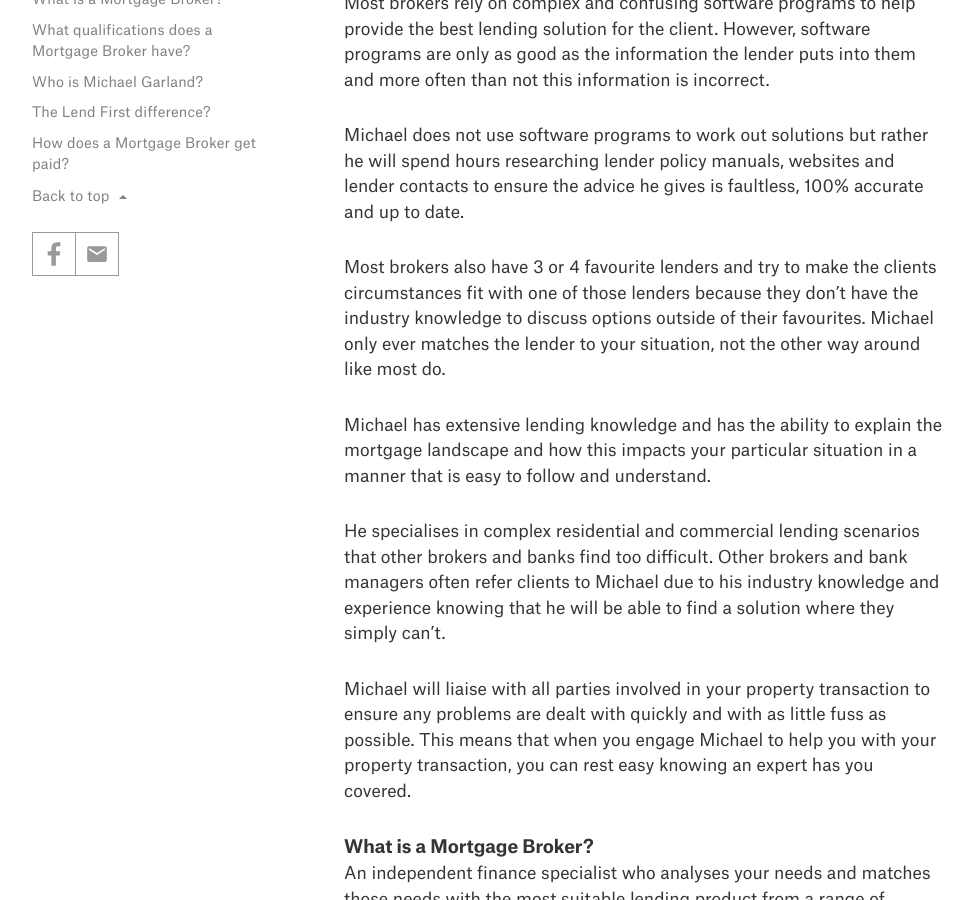
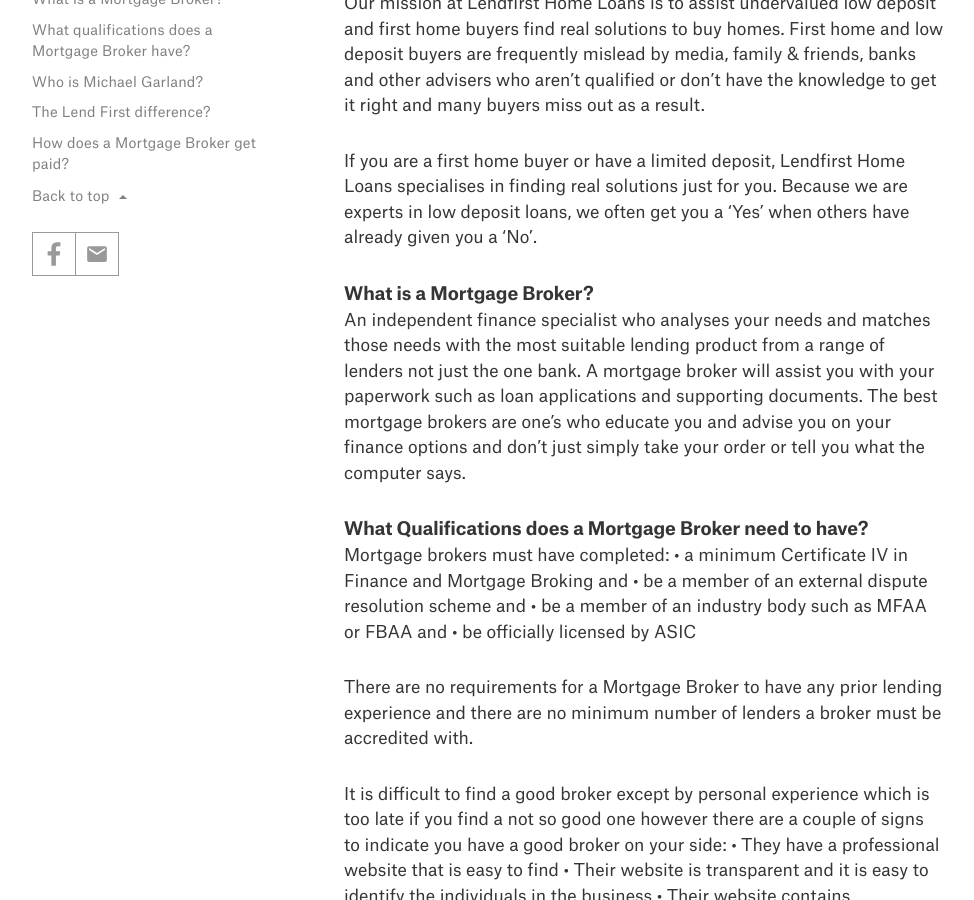
Before and after one commit to callumflack/lend-first, a Jekyll site: the page built from why-choose-lendfirst/index.md, in a window 1280 px wide and 900 px high, scrolled down 777 px. Shown: the whole window, without its empty margins (152-1126 px from the left). Built offline with Jekyll 4.4.1, drawn with Linux system fonts in a browser that asks for light colours; some of the changed text lies outside the part shown.

Commit message:
Updated Index

```diff
--- a/why-choose-lendfirst/index.md
+++ b/why-choose-lendfirst/index.md
@@ -1,48 +1,51 @@
 ---
 title: Why choose LendFirst?
-layout: page
+has-javascripts: true
 image: "/uploads/why-choose-lendfirst.jpg"
-has-javascripts: true
 menu:
 - What is a Mortgage Broker
 - What qualifications does a Mortgage Broker have
 - Who is Michael Garland
 - The Lend First difference
 - How does a Mortgage Broker get paid
+layout: page
 ---
 
-Most brokers rely on complex and confusing software programs to help provide the best lending solution for the client. However, software programs are only as good as the information the lender puts into them and more often than not this information is incorrect.
+Our mission at Lendfirst Home Loans is to assist undervalued low deposit and first home buyers find real solutions to buy homes.  First home and low deposit buyers are frequently mislead by media, family & friends, banks and other advisers who aren’t qualified or don’t have the knowledge to get it right and many buyers miss out as a result.
 
-Michael does not use software programs to work out solutions but rather he will spend hours researching lender policy manuals, websites and lender contacts to ensure the advice he gives is faultless, 100% accurate and up to date.
-
-Most brokers also have 3 or 4 favourite lenders and try to make the clients circumstances fit with one of those lenders because they don’t have the industry knowledge to discuss options outside of their favourites.  Michael only ever matches the lender to your situation, not the other way around like most do.
-
-Michael has extensive lending knowledge and has the ability to explain the mortgage landscape and how this impacts your particular situation in a manner that is easy to follow and understand.
-
-He specialises in complex residential and commercial lending scenarios that other brokers and banks find too difficult. Other brokers and bank managers often refer clients to Michael due to his industry knowledge and experience knowing that he will be able to find a solution where they simply can’t.
-
-Michael will liaise with all parties involved in your property transaction to ensure any problems are dealt with quickly and with as little fuss as possible.  This means that when you engage Michael to help you with your property transaction, you can rest easy knowing an expert has you covered.
+If you are a first home buyer or have a limited deposit, Lendfirst Home Loans specialises in finding real solutions just for you.  Because we are experts in low deposit loans, we often get you a ‘Yes’ when others have already given you a ‘No’.
 
 <h4 id="what-is-a-mortgage-broker">What is a Mortgage Broker?</h4>
-An independent finance specialist who analyses your needs and matches those needs with the most suitable lending product from a range of lenders not just the one bank. A mortgage broker will assist you with your paperwork such as loan applications and supporting documents.  The best mortgage brokers are one’s who educate you and advise you on your finance options and don’t just simply take your order.
-
-During the property finance transaction, a mortgage broker and a solicitor are the only two experts that are genuinely working in your best interests.  The bank certainly isn’t and the solicitor is not equipped to manage your finance options.  It’s even worse if you are refinancing, because without a mortgage broker on your team, no-one is working in your best interests at all.
+An independent finance specialist who analyses your needs and matches those needs with the most suitable lending product from a range of lenders not just the one bank. A mortgage broker will assist you with your paperwork such as loan applications and supporting documents.  The best mortgage brokers are one’s who educate you and advise you on your finance options and don’t just simply take your order or tell you what the computer says.
 
 <h4 id="what-qualifications-does-a-mortgage-broker-have">What Qualifications does a Mortgage Broker need to have?</h4>
-Mortgage brokers must have completed a minimum Certificate IV in Finance and Mortgage Broking, be a member of an external dispute resolution scheme, be a member of an industry body such as MFAA or FBAA and be officially licensed by ASIC.
+Mortgage brokers must have completed:
+•	a minimum Certificate IV in Finance and Mortgage Broking and
+•	be a member of an external dispute resolution scheme and
+•	be a member of an industry body such as MFAA or FBAA and
+•	be officially licensed by ASIC
 
-There are no requirements for a Mortgage Broker to have any prior lending experience other than have a mentor look over their first couple of loan applications.
+There are no requirements for a Mortgage Broker to have any prior lending experience and there are no minimum number of lenders a broker must be accredited with.
 
-If you want the best people working for you, ask your broker what industry experience they have and remember, just because some-one’s been a broker for 10 years does not automatically mean they are good at what they do or have the right experience to help you effectively.
+It is difficult to find a good broker except by personal experience which is too late if you find a not so good one however there are a couple of signs to indicate you have a good broker on your side:
+•	They have a professional website that is easy to find
+•	Their website is transparent and it is easy to identify the individuals in the business
+•	Their website contains information that is genuinely useful
+•	They answer the phone or at least return your call promptly
+•	They freely give you information and answers whenever you ask
+•	They don’t offer immediate solutions, they take the time to research options
+
+A referral from a trusted friend is good but not always. Your situation may be more complex and your friend’s broker may not have the knowledge to deal with your situation as easily.
+Shop around and speak to more than one broker.  10mins chatting on the phone will give you more than enough information to decide who is going to do the best job for you.
+
 
 <h4 id="who-is-michael-garland">Who is Michael Garland?</h4>
-Michael has been educating and advising clients and other mortgage brokers on their finance and lending options for 20 years. He has also been involved in leading and managing national policy and strategic planning projects at one of Australia’s largest regional banks giving him an extraordinary insight into how banks think and an unsurpassed knowledge on the finance industry you will not find with any other broker.
+Michael has been educating clients and other brokers on their finance and lending options for over 20 years. He has been involved in leading and managing national strategic planning projects at one of Australia’s largest regional banks giving him an extraordinary insight into how banks think.
 
-For a period of just over 7 years, Michael’s was employed to coach and train 100’s of mortgage brokers in understanding credit policy, product features and benefits and how to submit quality applications to ensure the customer achieved the best possible outcome.
+For a period of just over 7 years, Michael was employed to coach and train 100’s of mortgage brokers in understanding credit policy, product options and how to submit quality applications to ensure the customer achieves the best possible outcome.
 
 Michael holds the following qualifications making him one of the most highly educated and qualified mortgage brokers in the industry:
-
-* Master of Management (Marketing) current studies
+* Master of Management (Marketing)
 * Bachelor Business (Banking & Finance)
 * Diploma Finance and Mortgage Broking
 * Associate Diploma of Business
@@ -54,15 +57,23 @@
 Learn more about Michael on his [Linkedin profile](https://www.linkedin.com/in/michael-garland-88b00a26).
 
 <h4 id="the-lend-first-difference">The LendFirst difference</h4>
-Michael has extensive lending knowledge and has the ability to explain the mortgage landscape and how this impacts your particular situation in a manner that is easy to follow and understand.
+Often brokers rely on complex computer programs to tell them what loan is best for a client however, computer programs are only as good as the information that’s put into them.
 
-He specialises in complex residential and commercial lending scenarios that other brokers and banks find too difficult.  Other brokers and bank managers often refer clients to Michael due to his industry knowledge and experience knowing that he will be able to find a solution where they simply can’t.
+At Lendfirst Home Loans we tirelessly research policy manuals, websites and bank staff to ensure the advice given is faultless, 100% accurate and up to date every time and our recommendations are not reliant upon the latest software update.
 
-Most brokers rely on complex and confusing software programs to help provide the best lending solution for the client however software programs are only as good as the information the lender puts into them and more often than not this information is incorrect.  Michael does not use software programs to work out solutions but rather he will spend hours researching lender policy manuals, websites and lender contacts to ensure the advice he gives is faultless, 100% accurate and up to date.
+Research suggests a large number of brokers have 3 to 4 favourite lenders and will only recommend those lenders even if there are more appropriate options available.
+Lendfirst Home Loans has over 30 favourite lenders and will always recommend the most suitable loan regardless of the lenders name, size, location or broker incentives being offered.
 
-Most brokers also have 3 or 4 favourite lenders and try to make the clients circumstances fit with one of those lenders because they don’t have the industry knowledge to discuss options outside of their favourites.  Michael only ever matches the lender to your situation, not the other way around like most do.
+We specialize in First Home Buyers and loans for those with low deposits however our experience and our unique approach to finding solutions continues to attract complex residential and commercial lending clients that other brokers and banks find too difficult.
 
-Michael will liaise with all parties involved in your property transaction to ensure any problems are dealt with quickly and with as little fuss as possible.  This means that when you engage Michael to help you with your property transaction, you can rest easy knowing and expert has you covered.
+At Lendfirst Home Loans, we understand the time pressures that come with purchase contracts and through experience are able to identify problems before they happen. This allows us to fix issues before they arise even if that issue is a problem for the solicitor, valuer, building and pest inspector or real estate agent.
+
+Our goal is not only to provide you with Smart Advice and Real Solutions but also to ensure your transaction is completed as smoothly and as quickly as possible with minimal fuss for everyone involved.
+
 
 <h4 id="how-does-a-mortgage-broker-get-paid">How does a Mortgage Broker get paid?</h4>
-Brokers generally receive commissions from the lender which have no impact on your bank fees or interest rate.  Often, the lender is selected by you after full disclosure of all commissions the broker is to receive.  Most brokers offer their services for free but from time to time with certain types of loans the lenders will not pay the broker any commissions.  In these situations, the broker may charge you a fee for arranging the finance or from time to time, brokers may charge you fees as they may offer extra value that justifies it.  If a broker does charge you a fee, this could just mean they have more to offer you but they cannot charge it unless you agree.
+Brokers generally receive a fee for their service directly from the lender, not the clients, but all payments and fees are fully disclosed before any commitments are made.  Some unusual or unique loans the banks will not pay a broker for their service and this may result in a fee from the broker being charged to the client however they are rare and any out pocket expenses are discussed upfront before they are charged.
+
+Brokers also receive a regular monthly management fee for looking after a client’s loan and enquiries beyond settlement.  This amount is usually only small and once again it is paid by the lender not the client.
+
+In almost all circumstances, if a loan is closed within 2yrs of settlement the broker is required to give their fees back to the lender which means the broker has done all the work for no payment.  Some brokers absorb this cost but some pass this onto the client depending on the circumstances.  Once again, this is also discussed upfront before any choice or commitments are made.
```
